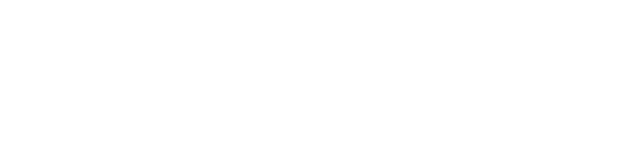
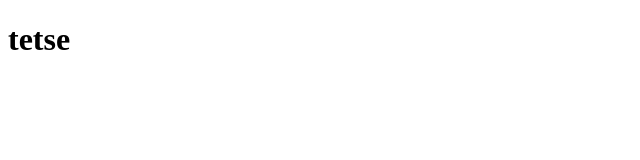
Before and after one commit to victormelo44444-stack/teste, a plain HTML site: page index.html in a window 1280 px wide. Shown: the whole page, without its empty margins (0-640 px from the left). Drawn offline with Linux system fonts and the light colour scheme.

Commit message:
Segundo commit teste

```diff
--- a/index.html
+++ b/index.html
@@ -6,6 +6,9 @@
     <title>Document</title>
 </head>
 <body>
+    <header>
+        <h1>tetse</h1>
+    </header>
 
 </body>
 </html>
```
